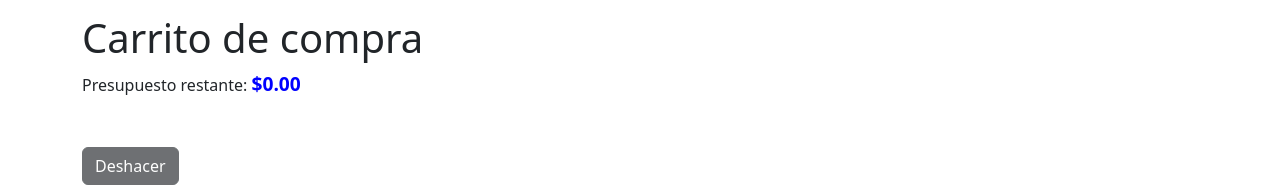
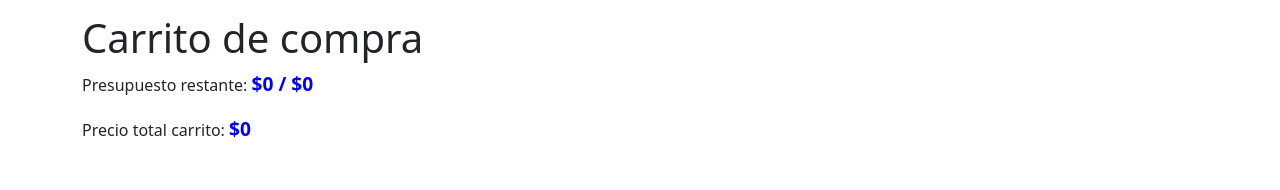
Before and after one commit to rmastudillo/GPTI-2023, a Vue app: page /cart in a window 1280 px wide. Shown: the part 121-311 px from the top of the page. Built offline with nearby package versions, Linux system fonts and the light colour scheme; no server answers.

Commit message:
feat(CartPage.vue): add cart total price and display total budget

```diff
--- a/src/components/cart/CartPage.vue
+++ b/src/components/cart/CartPage.vue
@@ -1,7 +1,8 @@
 <template>
   <div>
     <h1>Carrito de compra</h1>
-    <p>Presupuesto restante: <span class="budget">${{ remainingBudget.toFixed(2) }}</span></p>
+    <p>Presupuesto restante: <span class="budget">${{ remainingBudget }} / ${{ userStore.budget }}</span></p>
+    <p>Precio total carrito: <span class="budget">${{ totalPrice }}</span></p>
     <br />
     <div>
       <button
@@ -51,6 +52,10 @@ const removeItem = (item: CartItem) => {
 const remainingBudget = computed(() => {
   return userStore.budget - userStore.selectedItems.reduce((total, item) => total + item.precio, 0);
 });
+
+const totalPrice = computed(() => {
+  return userStore.selectedItems.reduce((total, item) => total + item.precio, 0);
+});
 </script>
 
 <style scoped>
```
